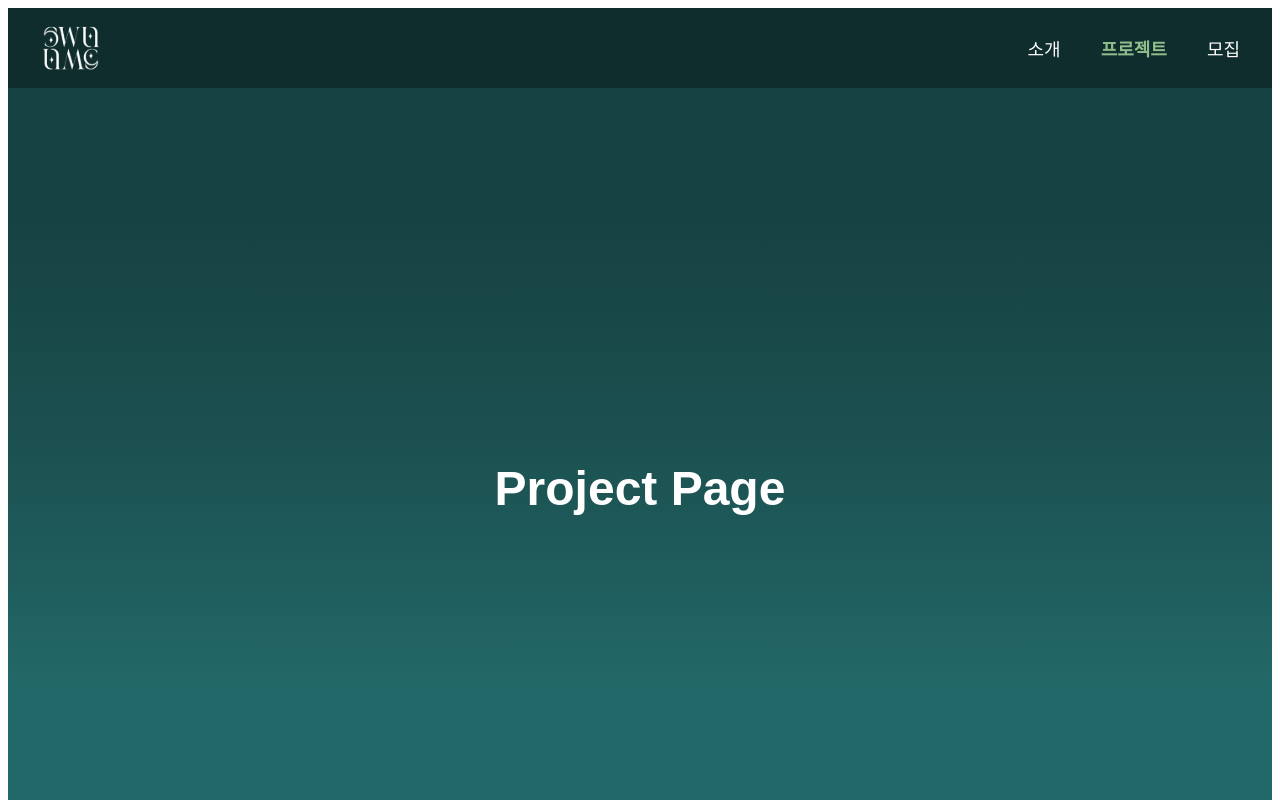
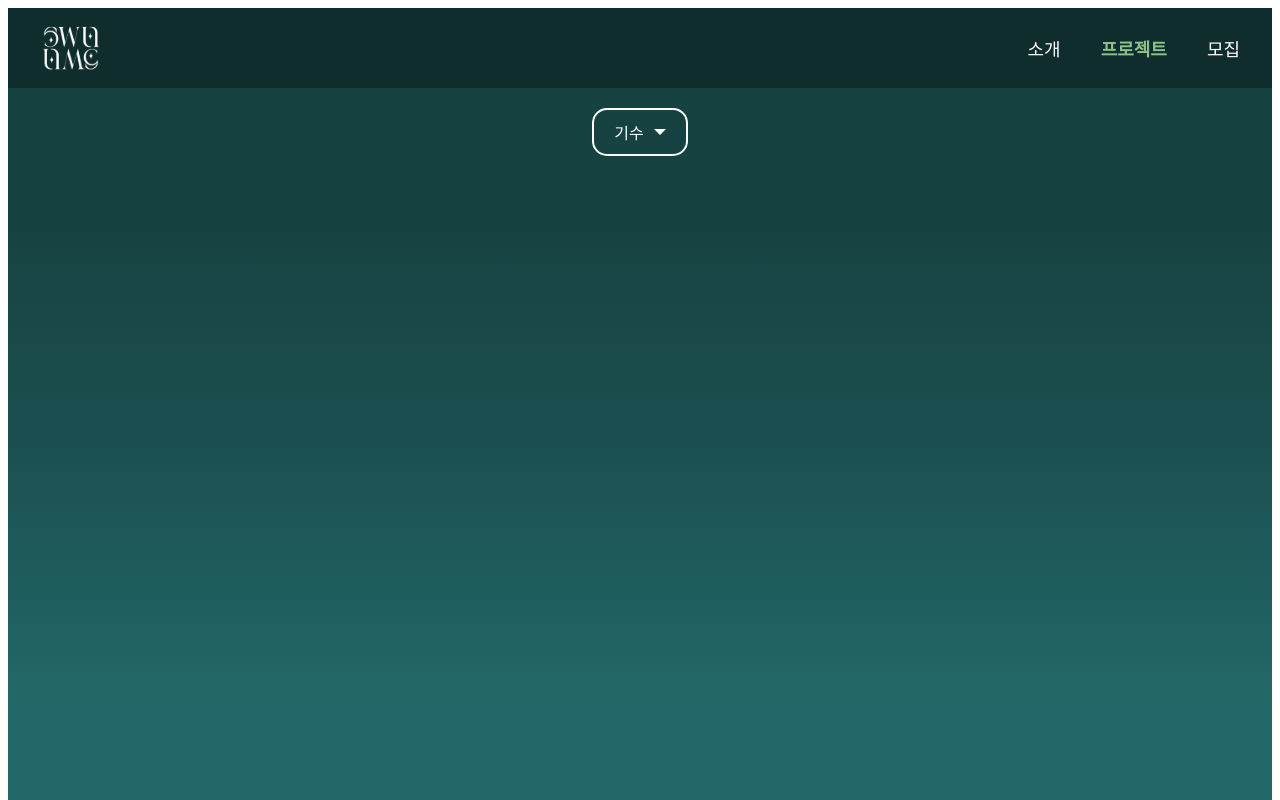
Before and after one commit to yeondub1121/UMC_Website, a React (Vite) app: page /project in a window 1280 px wide. Shown: the top 800 px of the page. Built offline with nearby package versions, Linux system fonts and the light colour scheme.

Commit message:
Design: 드롭다운 추가

```diff
--- a/src/pages/Project.tsx
+++ b/src/pages/Project.tsx
@@ -1,34 +1,107 @@
-import React from 'react';
+import React, { useState } from 'react';
 import styled from 'styled-components';
 
 const ProjectContainer = styled.div`
   height: 100vh;
   display: flex;
-  justify-content: center;
+  flex-direction: column;
+  justify-content: flex-start;
   align-items: center;
+  padding-top: 20px;
   background: linear-gradient(
     180deg,
-
     #174242 17%,
     #1c5151 45%,
     #1f5c5c 60%,
     #236868 75%
-
   );
   color: white;
   font-family: Arial, sans-serif;
   text-align: center;
 `;
 
-const ProjectTitle = styled.h1`
-  font-size: 3rem;
-  font-weight: bold;
+const DropdownContainer = styled.div`
+  position: relative;
+  display: inline-block;
+`;
+
+const DropdownButton = styled.button`
+  background: transparent;
+  border: 2px solid white;
+  color: white;
+  padding: 10px 20px;
+  font-size: 16px;
+  border-radius: 15px;
+  cursor: pointer;
+  white-space: nowrap;
+  display: flex;
+  align-items: center;
+  gap: 10px;
+
+  &:hover {
+    background: rgba(255, 255, 255, 0.1);
+  }
+`;
+
+const DropdownArrow = styled.span`
+  width: 0;
+  height: 0;
+  border-left: 6px solid transparent;
+  border-right: 6px solid transparent;
+  border-top: 6px solid white;
+`;
+
+const DropdownMenu = styled.ul`
+  position: absolute;
+  top: calc(100% + 10px);
+  left: 50%;
+  transform: translateX(-50%);
+  background: rgba(0, 0, 0, 0.8);
+  border: 2px solid white;
+  border-radius: 15px;
+  padding: 10px;
+  list-style: none;
+  margin: 0;
+  display: ${(props) => (props.show ? 'block' : 'none')};
+  z-index: 1000;
+`;
+
+const DropdownItem = styled.li`
+  padding: 10px 20px;
+  color: white;
+  cursor: pointer;
+  white-space: nowrap;
+
+  &:hover {
+    background: rgba(255, 255, 255, 0.1);
+  }
 `;
 
 const Project: React.FC = () => {
+  const [isDropdownOpen, setIsDropdownOpen] = useState(false);
+  const [selectedItem, setSelectedItem] = useState('기수');
+
+  const toggleDropdown = () => {
+    setIsDropdownOpen((prev) => !prev);
+  };
+
+  const handleSelect = (item: string) => {
+    setSelectedItem(item);
+    setIsDropdownOpen(false);
+  };
+
   return (
     <ProjectContainer>
-      <ProjectTitle>Project Page</ProjectTitle>
+      <DropdownContainer>
+        <DropdownButton onClick={toggleDropdown}>
+          {selectedItem}
+          <DropdownArrow />
+        </DropdownButton>
+        <DropdownMenu show={isDropdownOpen}>
+          <DropdownItem onClick={() => handleSelect('6기')}>6기</DropdownItem>
+          <DropdownItem onClick={() => handleSelect('7기')}>7기</DropdownItem>
+        </DropdownMenu>
+      </DropdownContainer>
     </ProjectContainer>
   );
 };
```
